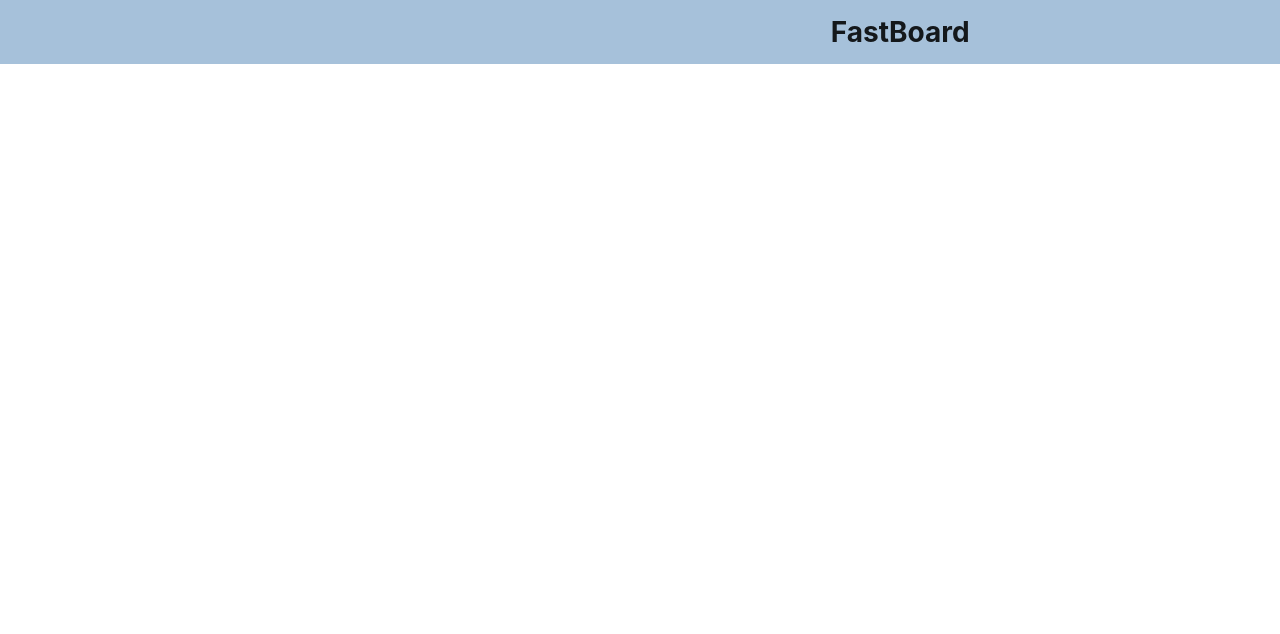
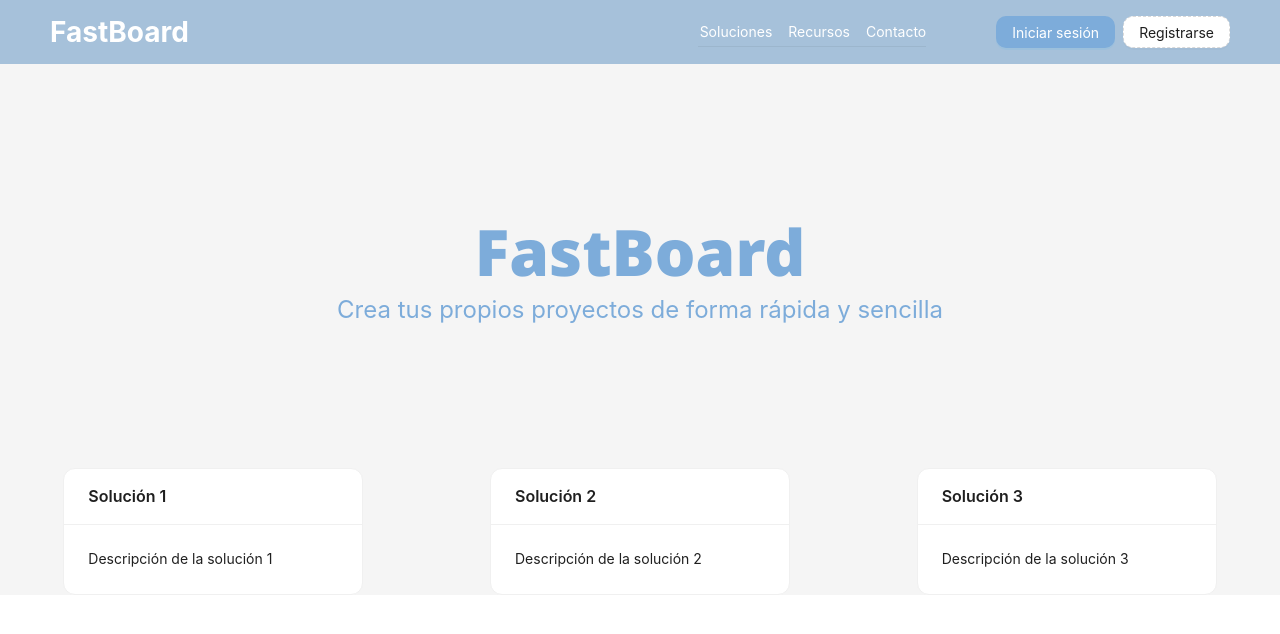
Before and after one commit to KevinB00/fastboard, a React (Vite) app in the folder frontend/: page / in a window 1280 px wide. Shown: the top 634 px of the page. Built offline with nearby package versions, Linux system fonts and the light colour scheme.

Commit message:
header-portada hecho

```diff
--- a/frontend/src/components/HeaderComponent.jsx
+++ b/frontend/src/components/HeaderComponent.jsx
@@ -1,4 +1,4 @@
-import { Layout, Flex } from "antd";
+import { Layout, Flex, Anchor, Button } from "antd";
 import "./HeaderComponent.sass";
 
 const { Header } = Layout;
@@ -6,9 +6,34 @@ export const HeaderComponent = () => {
 
   return (
       <Header className="header">
-        <Flex className="flex-header" justify="space-around" align="center">
-            <div className="logo" />
+        <Flex className="flex-header" justify="space-between" align="center">
             <h1>FastBoard</h1>
+            <Flex align="center" gap={70}>
+              <Anchor
+                direction="horizontal"
+                items={[
+                  {
+                    key: "inicio",
+                    title: "Soluciones",
+                    href: "#soluciones",
+                  },
+                  {
+                    key: "recursos",
+                    title: "Recursos",
+                    href: "#recursos",
+                  },
+                  {
+                    key: "contacto",
+                    title: "Contacto",
+                    href: "#contacto",
+                  },
+                ]}
+              />
+              <Flex gap="small" align="center">
+                <Button type="primary">Iniciar sesión</Button>
+                <Button type="dashed">Registrarse</Button>
+              </Flex>
+            </Flex>
         </Flex>
       </Header>
   );
--- a/frontend/src/main.jsx
+++ b/frontend/src/main.jsx
@@ -1,25 +1,9 @@
 import { StrictMode } from 'react'
 import { createRoot } from 'react-dom/client'
 import { ConfigProvider, Layout } from 'antd'
+import config from './styles/globalStyles'
 import './index.sass'
 import Inicio from './pages/Landing/Inicio.jsx'
-
-const config = {
-  token: {
-    colorPrimary: '#7dacda',
-    colorInfo: '#7dacda',
-    colorLinkHover: '#7ddad9',
-    borderRadius: 10,
-    colorSuccess: '#7ac157',
-    fontFamilyCode: '"Noto Sans", serif'
-  },
-  components: {
-    Layout: {
-      headerBg: 'rgba(112,158,201,0.59)'
-    }
-  }
-};
-
 
 createRoot(document.getElementById('root')).render(
   <StrictMode>
--- a/frontend/src/pages/Landing/Inicio.jsx
+++ b/frontend/src/pages/Landing/Inicio.jsx
@@ -1,15 +1,45 @@
 import "./Inicio.sass";
-import { Layout } from "antd";
+import { Layout, Flex, Card } from "antd";
 import { HeaderComponent } from "../../components/HeaderComponent";
 
 function Inicio() {
 
   return (
-    <>
       <Layout>
         <HeaderComponent />
+        <div className="portada">
+          <Flex className="flex-portada" justify="center" align="center" vertical>
+          <h1>FastBoard</h1>
+          <p>Crea tus propios proyectos de forma rápida y sencilla</p>
+          </Flex>
+          <div className="soluciones">
+            <Flex className="flex-soluciones" justify="space-around" align="center">
+              <Card
+                title="Solución 1"
+                className="card-solucion"
+                style={{ width: 300 }}
+              >
+                <p>Descripción de la solución 1</p>
+              </Card>
+              <Card
+                title="Solución 2"
+                className="card-solucion"
+                style={{ width: 300 }}
+              >
+                <p>Descripción de la solución 2</p>
+              </Card>
+              <Card
+                title="Solución 3"
+                className="card-solucion"
+                style={{ width: 300 }}
+              >
+                <p>Descripción de la solución 3</p>
+              </Card>
+            </Flex>
+          </div>
+        </div>
       </Layout>
-    </>
+
   );
 }
 
--- a/frontend/src/pages/Landing/Inicio.sass
+++ b/frontend/src/pages/Landing/Inicio.sass
@@ -0,0 +1,11 @@
+.flex-portada
+    padding: 9rem 0 9rem 0
+    h1
+        font-size: 4rem
+        color: #7DACDA
+        font-weight: 900
+        font-family: 'Noto Sans', sans-serif
+    p
+        font-size: 1.5rem
+        color: #7DACDA
+        overflow: hidden
--- /dev/null
+++ b/frontend/src/styles/globalStyles.js
@@ -0,0 +1,22 @@
+const config = {
+    token: {
+      colorPrimary: '#7dacda',
+      colorInfo: '#7dacda',
+      colorLinkHover: '#7ddad9',
+      borderRadius: 10,
+      colorSuccess: '#7ac157',
+      fontFamilyCode: '"Noto Sans", serif'
+    },
+    components: {
+      Layout: {
+        headerBg: 'rgba(112,158,201,0.59)',
+        colorText: '#fff'
+      },
+      Anchor: {
+        colorText: '#fff',
+        colorPrimary: '#7D7EDA'
+      }
+    }
+  };
+
+  export default config
```
